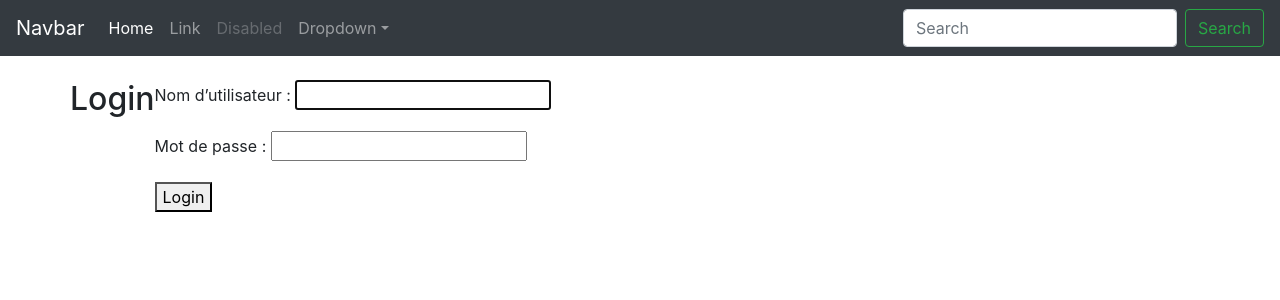
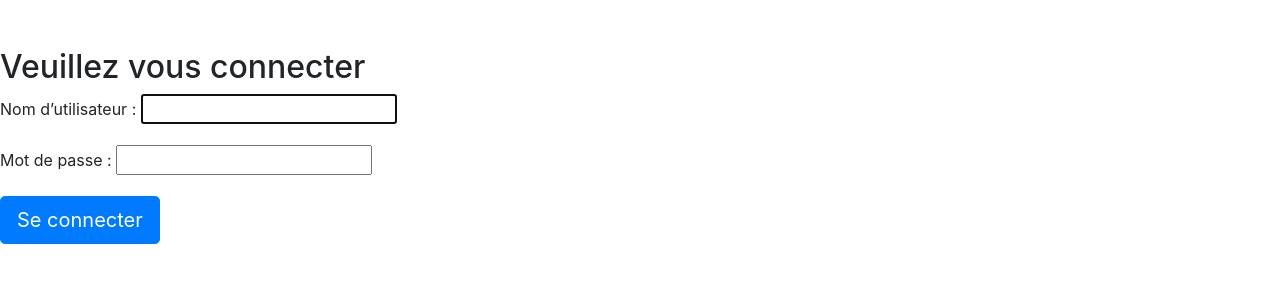
Before and after one commit to eBOURHIS/Django-gestion-de-films, a Django app: page /accounts/login/?next=/films/ in a window 1280 px wide. Shown: the top 300 px of the page. Run offline with Django 3.2, Linux system fonts and the light colour scheme; parts of the project's set-up code (start-up, migrations or seed data) failed here and were passed over; some libraries are stand-ins or nearby versions.

Commit message:
css listFilm

```diff
--- a/Films/templates/base.html
+++ b/Films/templates/base.html
@@ -5,59 +5,52 @@
 <head>
     <meta charset="UTF-8">
     <meta name="viewport" content="width=device-width, initial-scale=1.0">
-    <meta http-equiv="X-UA-Compatible" content="ie=edge">
-    {% block styles %}
+    <meta http-equiv="X-UA-Compatible" content="ie=edge"> {% block styles %}
     <link rel="stylesheet" href="{% static 'bootstrap/css/bootstrap.min.css' %}">
     <link rel="stylesheet" href="{% static 'css/main.css' %}">
-    {% endblock %}
+    <link rel="stylesheet" href="https://use.fontawesome.com/releases/v5.3.1/css/all.css" integrity="sha384-mzrmE5qonljUremFsqc01SB46JvROS7bZs3IO2EmfFsd15uHvIt+Y8vEf7N7fWAU"
+        crossorigin="anonymous"> {% endblock %}
+
 </head>
-<body>
-    <nav class="navbar navbar-expand-md navbar-dark bg-dark mb-4">
-        <a class="navbar-brand" href="#">Navbar</a>
-        <button class="navbar-toggler" type="button" data-toggle="collapse" data-target="#navbarsExampleDefault" aria-controls="navbarsExampleDefault"
+<div class="container">
+<body class="bg-light">
+    <nav class="navbar navbar-expand-md navbar-dark bg-dark mb-4 fixed-top">
+        <button class="navbar-toggler" type="button" data-toggle="collapse" data-target="#collapse" aria-controls="navbarsExampleDefault"
             aria-expanded="false" aria-label="Toggle navigation">
             <span class="navbar-toggler-icon"></span>
         </button>
 
-        <div class="collapse navbar-collapse" id="navbarsExampleDefault">
+        <div class="collapse navbar-collapse" id="collapse">
             <ul class="navbar-nav mr-auto">
-                <li class="nav-item active">
-                    <a class="nav-link" href="#">Home
-                        <span class="sr-only">(current)</span>
+                    <li class="nav-item">
+                    <a class="navbar-brand" href="/films/list">
+                    </li>
+                        <i class="fas fa-home" ></i>
                     </a>
-                </li>
                 <li class="nav-item">
-                    <a class="nav-link" href="#">Link</a>
-                </li>
-                <li class="nav-item">
-                    <a class="nav-link disabled" href="#">Disabled</a>
-                </li>
-                <li class="nav-item dropdown">
-                    <a class="nav-link dropdown-toggle" href="https://example.com" id="dropdown01" data-toggle="dropdown" aria-haspopup="true"
-                        aria-expanded="false">Dropdown</a>
-                    <div class="dropdown-menu" aria-labelledby="dropdown01">
-                        <a class="dropdown-item" href="#">Action</a>
-                        <a class="dropdown-item" href="#">Another action</a>
-                        <a class="dropdown-item" href="#">Something else here</a>
-                    </div>
+                    <a class="nav-link active" href="/accounts/logout">
+                        Bonjour {{user}}
+                        <i class="fas fa-sign-out-alt"></i>
+                    </a>
                 </li>
             </ul>
             <form class="form-inline my-2 my-lg-0">
-                <input class="form-control mr-sm-2" type="text" placeholder="Search" aria-label="Search">
-                <button class="btn btn-outline-success my-2 my-sm-0" type="submit">Search</button>
+                <input class="form-control mr-sm-2" type="text" placeholder="Rechercher" aria-label="Rechercher">
+                <button class="btn btn-outline-success my-2 my-sm-0" type="submit">
+                    <i class="fa fa-search"></i>
+                </button>
             </form>
         </div>
     </nav>
 
-    <main role="main" class="container">
+    <main role="main">
 
         <div class="row">
             {% block content %} {% endblock %}
         </div>
 
     </main>
-    <!-- /.container -->
-
+</div>
     <script src="{% static 'bootstrap/js/bootstrap.min.js' %}"></script>
     <script src="{% static 'js/jquery-3.3.1.min.js' %}"></script>
 </body>
--- a/Films/templates/registration/login.html
+++ b/Films/templates/registration/login.html
@@ -1,13 +1,31 @@
 <!-- templates/registration/login.html -->
-{% extends 'base.html' %}
-
-{% block title %}Login{% endblock %}
+<!DOCTYPE html>
+{% load static %}
+<html>
+<head>
+  <meta charset="utf-8" />
+  <meta http-equiv="X-UA-Compatible" content="IE=edge">
+  <title>Page Title</title>
+  <meta name="viewport" content="width=device-width, initial-scale=1">
+  <link rel="stylesheet" href="{% static 'bootstrap/css/bootstrap.min.css' %}">
+</head>
+<body>
 
 {% block content %}
-<h2>Login</h2>
-<form method="post">
-  {% csrf_token %}
-  {{ form.as_p }}
-  <button type="submit">Login</button>
+
+<div class="container"></div>
+<form method="post" action="/films/list" class="mt-5">
+  <h2 class="form-signin-heading">Veuillez vous connecter</h2>
+  {% csrf_token %} {{ form.as_p }}
+  <button class="btn btn-lg btn-primary" type="submit">Se connecter</button>
 </form>
 {% endblock %}
+
+
+
+
+</div>
+<!-- /container -->
+
+</body>
+</html>
```
Also changed, not shown: Films/Registration/login.html (+6 -12 lines), Films/templates/ListFilms.html (+10 -15 lines), Films/views.py (line endings or trailing spaces).
